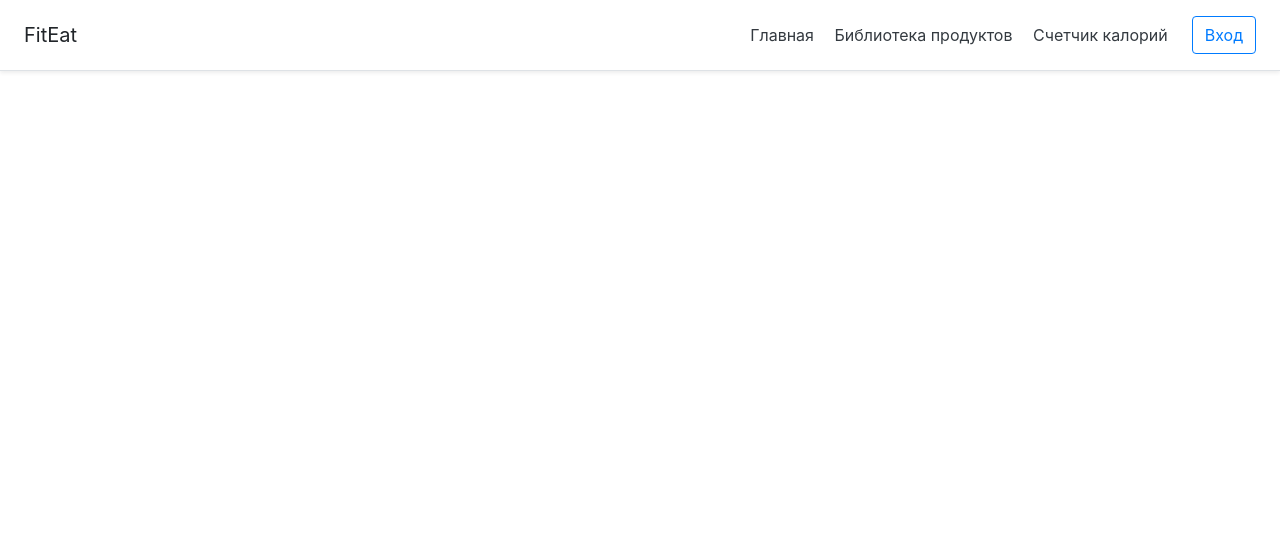
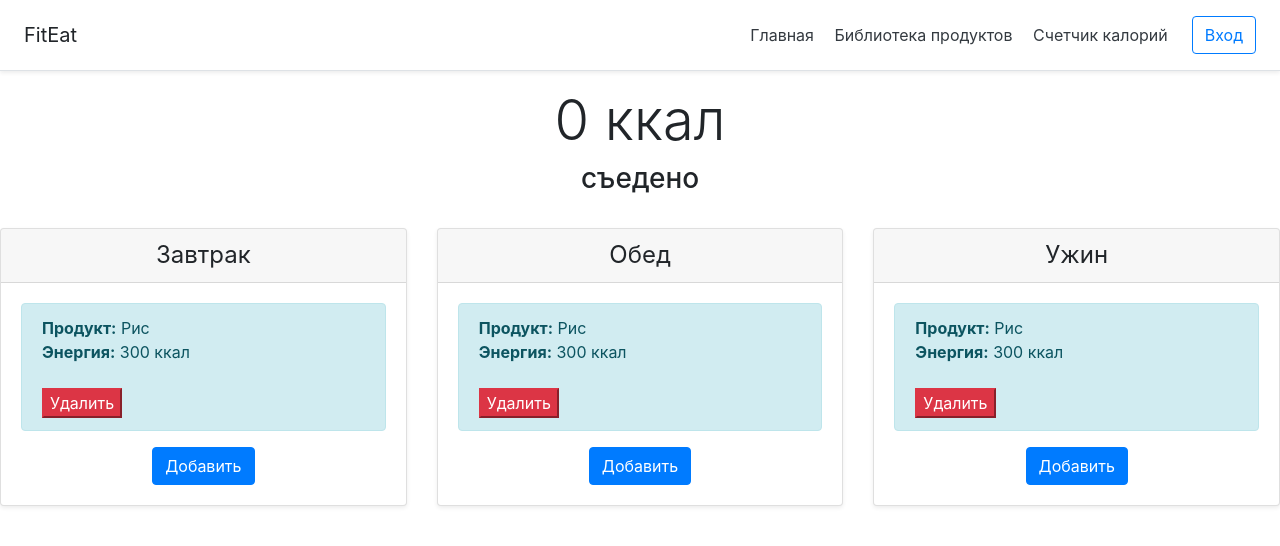
Before and after one commit to markgardie/WebApp, a Django app: page /counter in a window 1280 px wide. Shown: the top 546 px of the page. Run offline with Django 3.2, Linux system fonts and the light colour scheme; some libraries are stand-ins or nearby versions.

Commit message:
index static template

```diff
--- a/ProductLibrary/templates/base.html
+++ b/ProductLibrary/templates/base.html
@@ -11,7 +11,7 @@
       <nav class="my-2 my-md-0 mr-md-3">
         <a class="p-2 text-dark" href="{% url 'home' %}">Главная</a>
         <a class="p-2 text-dark" href="{% url 'library' %}">Библиотека продуктов</a>
-        <a class="p-2 text-dark" href="{% url 'counter' %}">Счетчик калорий</a>
+        <a class="p-2 text-dark" href="{% url 'counter-index' %}">Счетчик калорий</a>
       </nav>
       <a class="btn btn-outline-primary" href="{% url 'signin' %}">Вход</a>
     </div>
--- a/counter/templates/counter/index.html
+++ b/counter/templates/counter/index.html
@@ -1,9 +1,55 @@
 {% extends 'base.html' %}
 
+
 {% block title %}
-Главная
+Счетчик
 {% endblock %}
 
 {% block content %}
-
+<h1 class="display-4 text-center">0 ккал</h1>
+<h3 class="display-6 text-center">съедено</h3><br>
+<div class="card-deck mb-3 text-center">
+    <div class="card mb-4 shadow-sm">
+      <div class="card-header">
+        <h4 class="my-0 font-weight-normal">Завтрак</h4>
+      </div>
+      <div class="card-body">
+        <div class="alert alert-info text-left">
+          <b>Продукт:</b> Рис <br>
+          <b>Энергия:</b> 300 ккал <br>
+          <br>
+          <input type="submit" name="delete" value="Удалить" class="mt-btn btn-danger"><br>
+        </div>
+        <input type="submit" name="submit" class="btn btn-primary" value="Добавить"><br>
+      </div>
+    </div>
+    <div class="card mb-4 shadow-sm">
+      <div class="card-header">
+        <h4 class="my-0 font-weight-normal">Обед</h4>
+      </div>
+      <div class="card-body">
+        <div class="alert alert-info text-left">
+          <b>Продукт:</b> Рис <br>
+          <b>Энергия:</b> 300 ккал <br>
+          <br>
+          <input type="submit" name="delete" value="Удалить" class="mt-btn btn-danger"><br>
+        </div>
+        <input type="submit" name="submit" class="btn btn-primary" value="Добавить"><br>
+      </div>
+    </div>
+    <div class="card mb-4 shadow-sm">
+      <div class="card-header">
+        <h4 class="my-0 font-weight-normal">Ужин</h4>
+      </div>
+      <div class="card-body">
+        <div class="alert alert-info text-left">
+          <b>Продукт:</b> Рис <br>
+          <b>Энергия:</b> 300 ккал <br>
+          <br>
+          <input type="submit" name="delete" value="Удалить" class="mt-btn btn-danger"><br>
+        </div>
+        <input type="submit" name="submit" class="btn btn-primary" value="Добавить"><br>
+      </div>
+    </div>
+</div>
 {% endblock %}
--- a/counter/urls.py
+++ b/counter/urls.py
@@ -3,5 +3,5 @@ from django.urls import path, include
 from . import views
 
 urlpatterns = [
-    path('', views.index, name = "counter")
+    path('', views.index, name = "counter-index")
 ]
```
